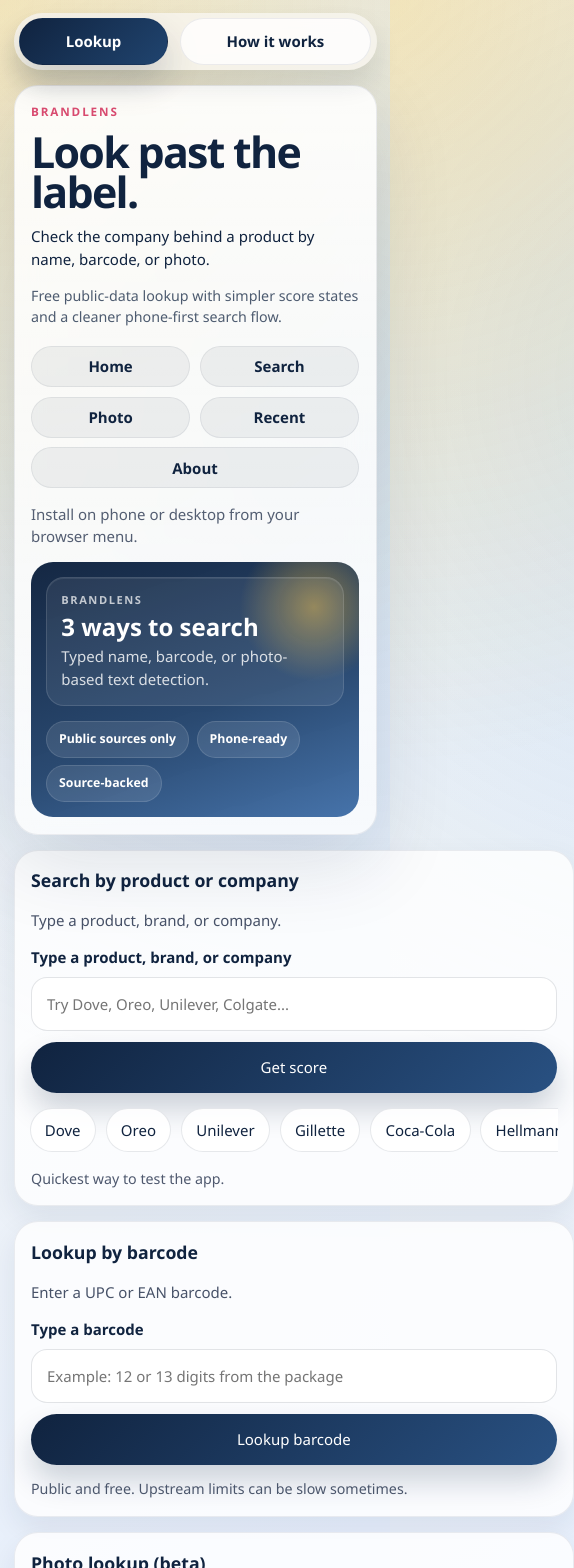
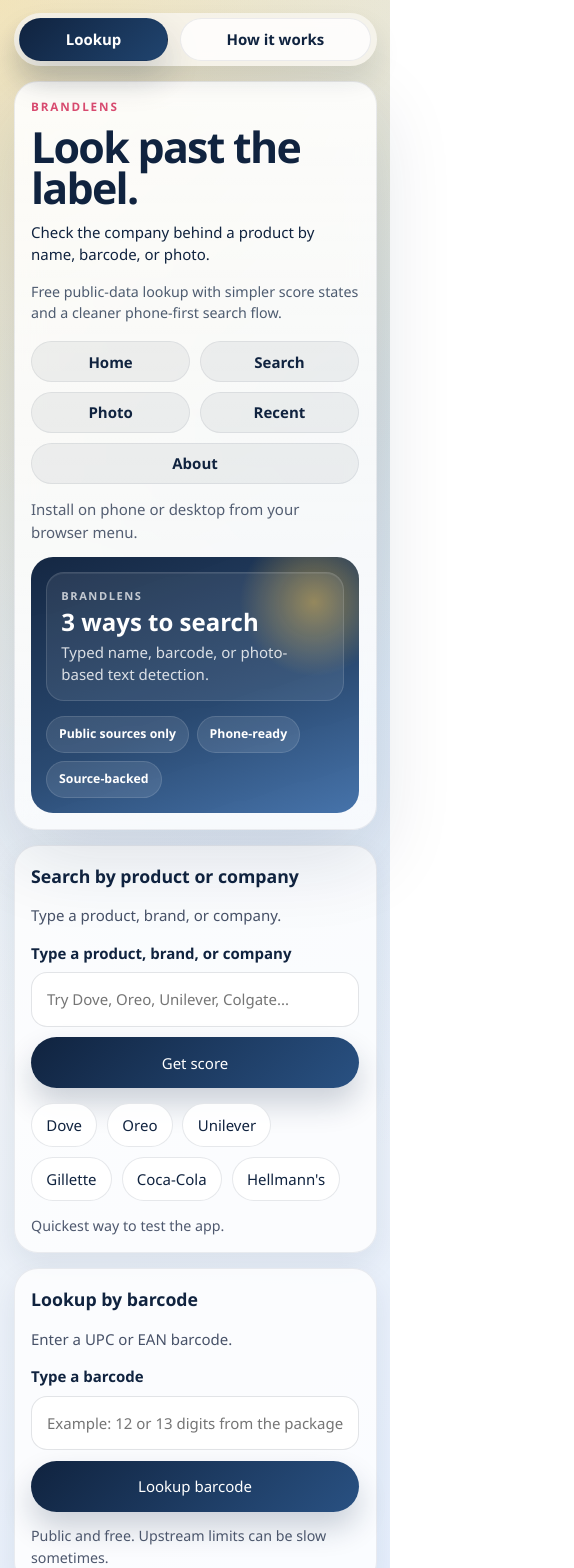
Before and after one commit to iamleehannah-design/app, a React (Vite) app: page / in a window 390 px wide. Shown: the top 1568 px of the page, 574 px wide, since content can reach past the window. Built offline with nearby package versions, Linux system fonts and the light colour scheme.

Commit message:
Remove horizontal scroll from phone layout

```diff
--- a/src/styles.css
+++ b/src/styles.css
@@ -21,6 +21,7 @@ body {
   margin: 0;
   min-width: 320px;
   min-height: 100vh;
+  overflow-x: hidden;
 }
 
 a {
@@ -740,7 +741,8 @@ li + li {
     min-height: 2.8rem;
     padding: 0.75rem 0.95rem;
     text-align: center;
-    white-space: nowrap;
+    white-space: normal;
+    line-height: 1.2;
   }
 
   .mini-link {
@@ -779,19 +781,14 @@ li + li {
   }
 
   .sample-chip-row {
-    flex-wrap: nowrap;
-    overflow-x: auto;
-    padding-bottom: 0.15rem;
-    margin-inline: -0.1rem;
-    scrollbar-width: none;
-  }
-
-  .sample-chip-row::-webkit-scrollbar {
-    display: none;
+    flex-wrap: wrap;
+    overflow: visible;
+    padding-bottom: 0;
+    margin-inline: 0;
   }
 
   .sample-chip {
-    flex: 0 0 auto;
+    flex: 0 1 auto;
     min-height: 2.6rem;
   }
 
```
